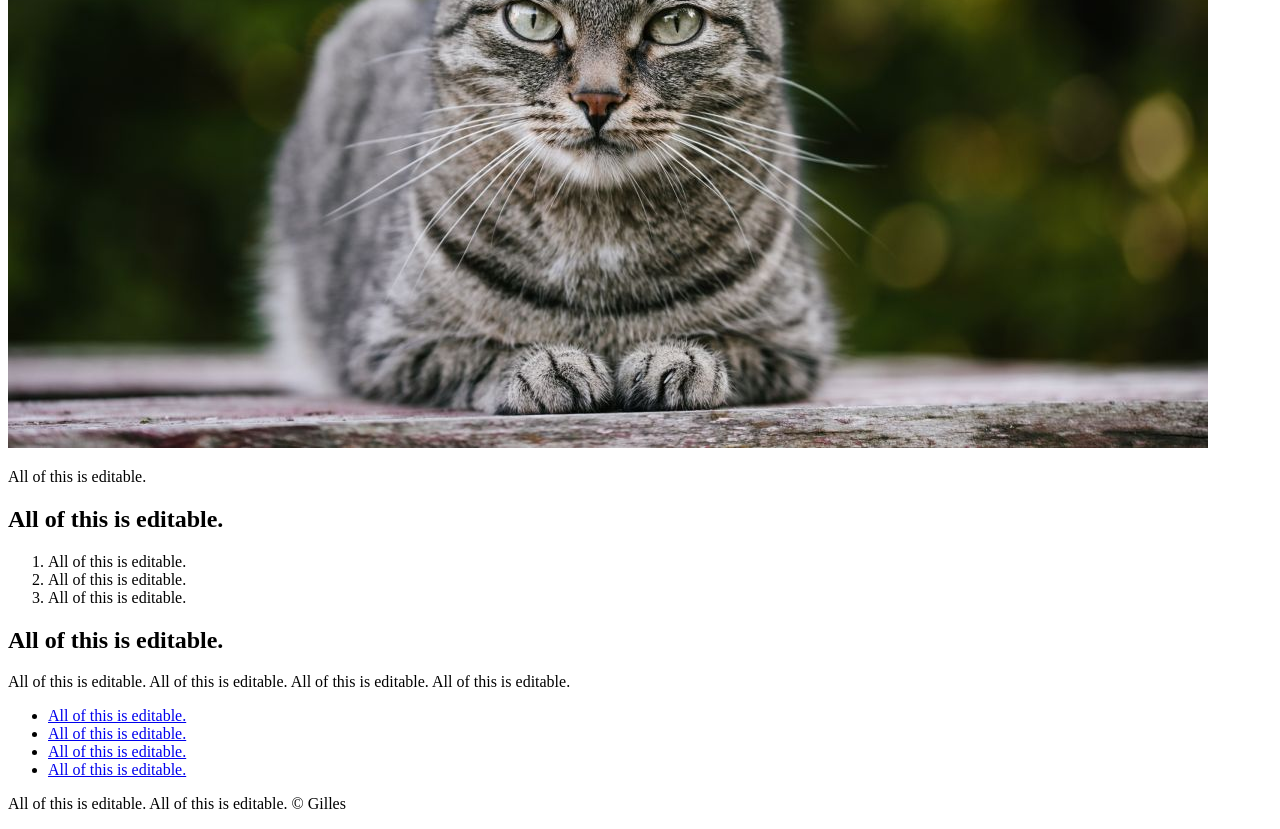
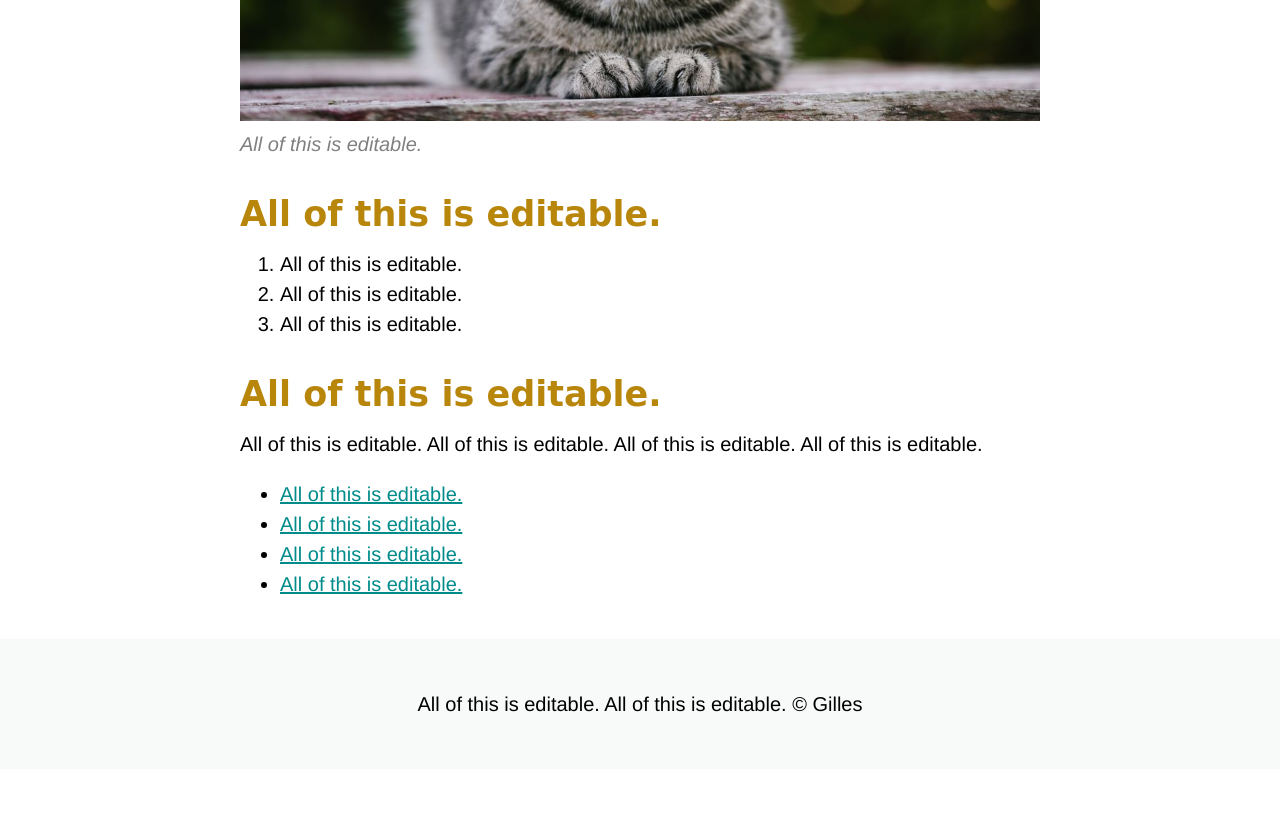
Before and after one commit to ccxxvv/cartoon-hero, a plain HTML site: page index.html in a window 1280 px wide. Shown: the part 1040-1869 px from the top of the page. After the commit the page ends 1809 px from the top, so only its background shows below. Drawn offline with Linux system fonts and the light colour scheme; a web font is replaced by a local one.

Commit message:
wrote the css

```diff
--- /dev/null
+++ b/css/hero.css
@@ -0,0 +1,68 @@
+body {
+	margin: 0;
+	font-family: 'Helvetica', 'Arial', sans-serif;
+	font-size: 20px;
+	line-height: 30px;
+}
+
+header{
+	background-color: #F8F9F9;
+	text-align: center;
+	padding-top: 50px;
+	padding-bottom: 50px;
+}
+
+h1, h2{
+	font-family: 'Roboto', sans-serif;
+font-family: 'The Nautigal', cursive;
+}
+
+header h1{
+	color: red;
+	font-size: 50px;
+}
+
+header img{
+	border-radius: 170px;
+	width: 300px;
+	border: 8px solid black ;
+}
+
+main {
+	max-width: 800px;
+	margin: 0 auto;
+	padding: 20px;
+}
+
+main img{
+	max-width: 100%;
+}
+
+h2{
+	font-size: 35px;
+	color: darkgoldenrod;
+	margin: 40px 0 10px;
+}
+
+a{
+	color: darkcyan;
+}
+a:hover{
+	color: lightcoral;
+}
+
+footer{
+	background-color: #F8F9F9;
+	text-align: center;
+	padding: 50px;
+}
+
+footer p{
+	margin: 0;
+}
+
+p.caption{
+	color: grey;
+	font-style: italic;
+	margin: 0;
+}
--- a/index.html
+++ b/index.html
@@ -5,6 +5,10 @@
 	<meta name="viewport" content="width=device-width, initial-scale=1">
 	<title>All of this is editable.</title>
 	<link rel="icon" href="img/ralph-avatar.jpg">
+	<link rel="preconnect" href="https://fonts.googleapis.com">
+<link rel="preconnect" href="https://fonts.gstatic.com" crossorigin>
+<link href="https://fonts.googleapis.com/css2?family=Roboto&family=The+Nautigal&display=swap" rel="stylesheet">
+	<link rel="stylesheet" type="text/css" href="css/hero.css">
 </head>
 <body>
 	<!-- Header Image -->
@@ -18,7 +22,7 @@
 		<h2>All of this is editable.</h2>
 		<p>All of this is editable. All of this is editable. All of this is editable. All of this is editable. All of this is editable.</p>
 		<img src="img/ralph-big.jpg">
-		<p>All of this is editable.</p>
+		<p class="caption">All of this is editable.</p>
 
 		<!-- Another Element -->
 		<h2>All of this is editable.</h2>
```
